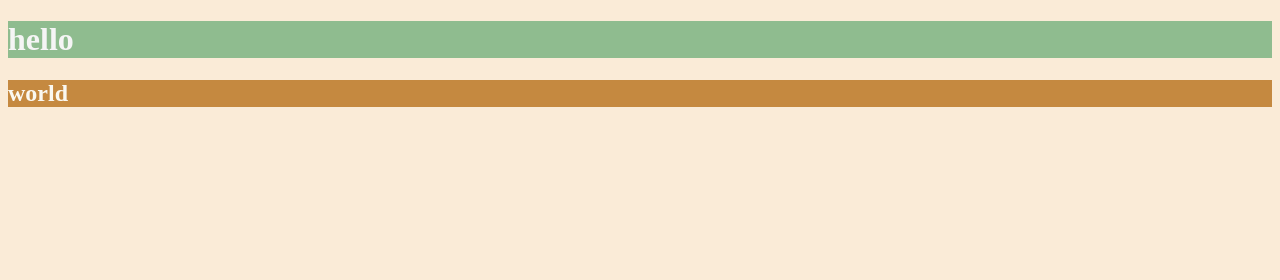
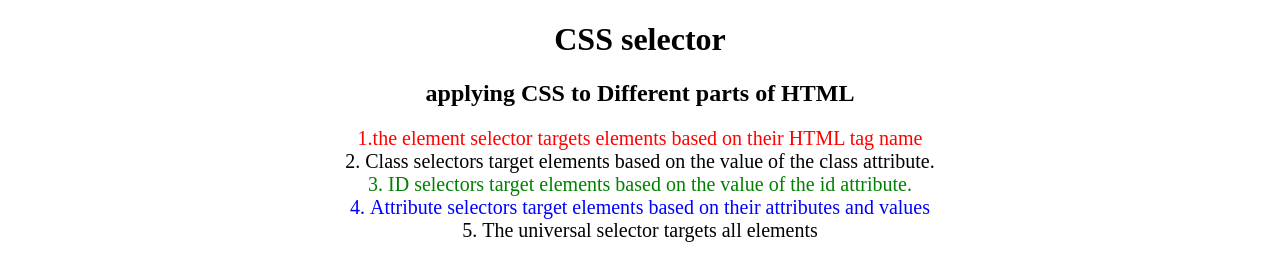
Before and after one commit to KarimFleifel/karim, a plain HTML site: page index.html in a window 1280 px wide. Drawn offline with Linux system fonts and the light colour scheme.

Commit message:
Add files via upload

```diff
--- a/index.html
+++ b/index.html
@@ -1,30 +1,31 @@
 <!DOCTYPE html>
 <html lang="en">
-<head>
-    <meta charset="UTF-8">
-    <meta name="viewport" content="width=device-width, initial-scale=1.0">
+  <head>
+    <meta charset="UTF-8" />
+    <meta name="viewport" content="width=device-width, initial-scale=1.0" />
     <title>Document</title>
-</head>
-<style>
- html{
-    background-color: antiquewhite;
- }
- h1
- {
-    color: whitesmoke;
-    background-color: darkseagreen;
- }
- h2{
-
-    color: #FAF8F1;
-    background-color: #C58940;
- }
-</style>
-<body>
-
-    <h1>hello</h1>
-    <h2>world
-
-    </h2>
-</body>
+    <link rel="stylesheet" href="./style.css    " />
+  </head>
+  <body>
+    <h1>CSS selector</h1>
+    <h2>applying CSS to Different parts of HTML</h2>
+    <p class="note">
+      1.the element selector targets elements based on their HTML tag name
+    </p>
+    <ol class="note">
+      <li class="note" value="2">
+        Class selectors target elements based on the value of the class
+        attribute.
+      </li>
+      <li class="note" id="id-selector-demo">
+        ID selectors target elements based on the value of the id attribute.
+      </li>
+      <li class="note" value="4">
+        Attribute selectors target elements based on their attributes and values
+      </li>
+      <li class="note" value="5">
+        The universal selector targets all elements
+      </li>
+    </ol>
+  </body>
 </html>
--- /dev/null
+++ b/style.css
@@ -0,0 +1,29 @@
+ol{
+    margin-left: -40px;
+
+    margin-top: -20px;
+    list-style-position: inside;
+
+}
+p{
+    color: red;
+}
+h1{
+    text-align: center;
+}
+h2{
+    text-align: center;
+}
+.note{
+    font-size: 20px;
+}
+#id-selector-demo{
+    color: green;
+
+}
+li[value = "4"]{
+    color: blue;
+}
+*{
+    text-align: center;
+}
```
